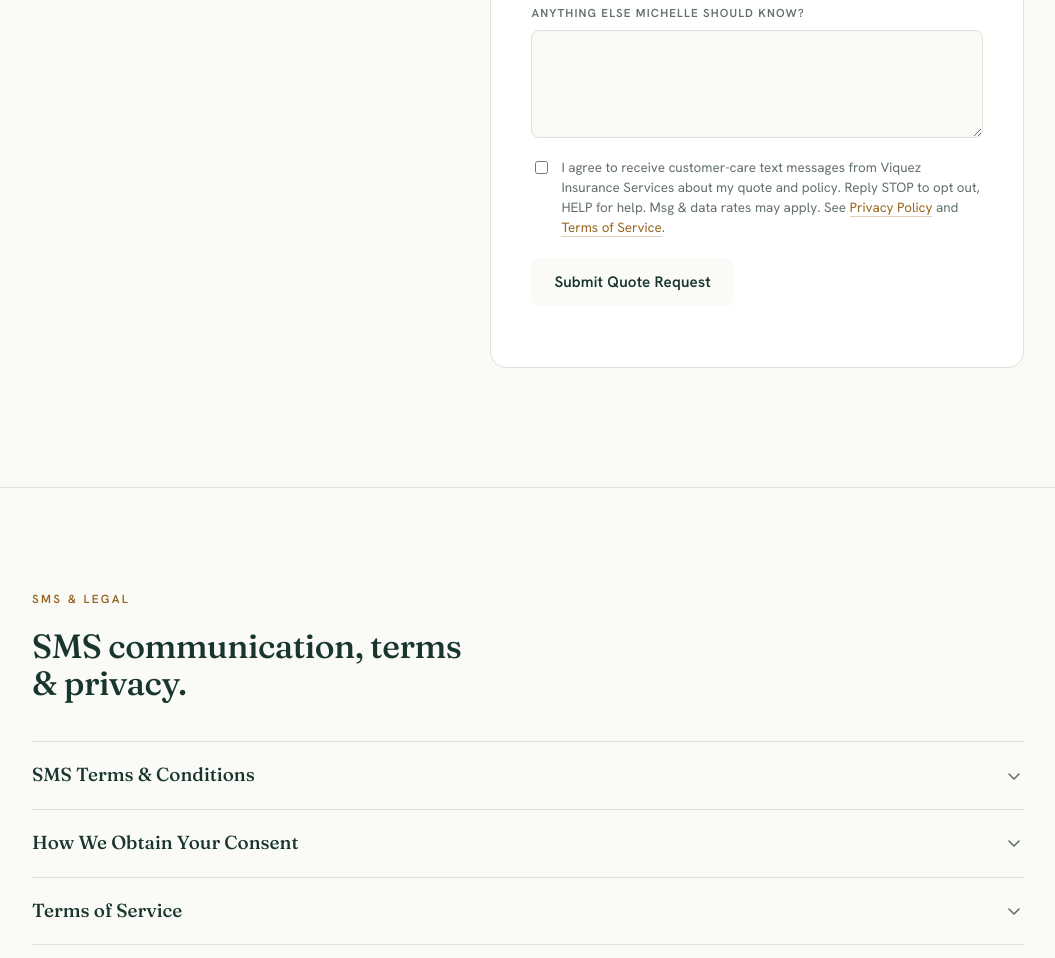
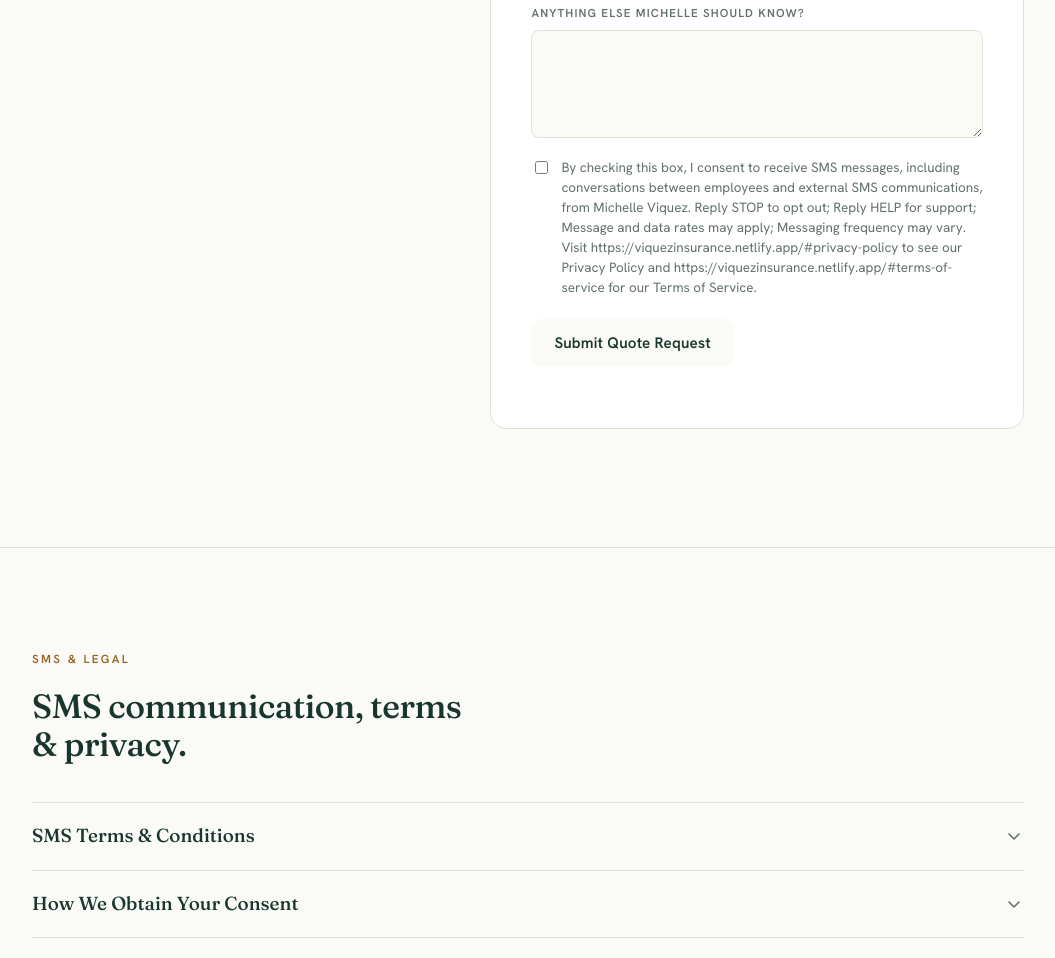
Before and after one commit to alviquez/viquez-insurance, a website: page index.html in a window 1280 px wide. Shown: the part 2856-3814 px from the top of the page, without its empty margins (112-1167 px from the left). Drawn offline with Linux system fonts and the light colour scheme.

Commit message:
Revise SMS consent text in index.html
Updated SMS consent message for clarity and detail.

```diff
--- a/index.html
+++ b/index.html
@@ -565,7 +565,7 @@
 
         <label class="consent-check">
           <input type="checkbox" name="smsConsent" value="yes">
-          <span>I agree to receive customer-care text messages from Viquez Insurance Services about my quote and policy. Reply STOP to opt out, HELP for help. Msg &amp; data rates may apply. See <a href="#privacy-policy">Privacy Policy</a> and <a href="#terms-of-service">Terms of Service</a>.</span>
+          <span>By checking this box, I consent to receive SMS messages, including conversations between employees and external SMS communications, from Michelle Viquez. Reply STOP to opt out; Reply HELP for support; Message and data rates may apply; Messaging frequency may vary. Visit https://viquezinsurance.netlify.app/#privacy-policy to see our Privacy Policy and https://viquezinsurance.netlify.app/#terms-of-service for our Terms of Service.</span>
         </label>
 
         <!-- honeypot: hidden from real users, catches bots -->
```
